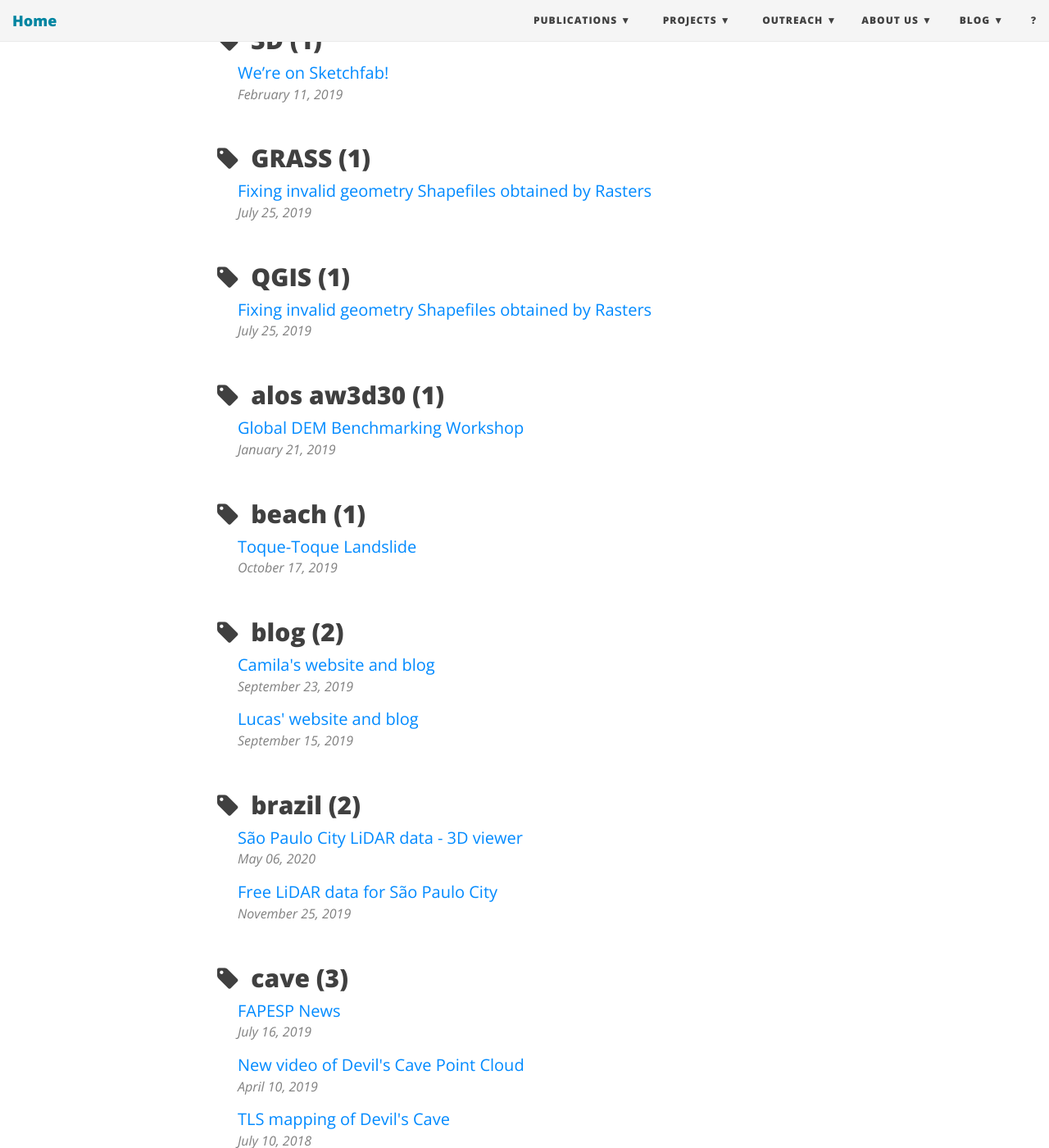
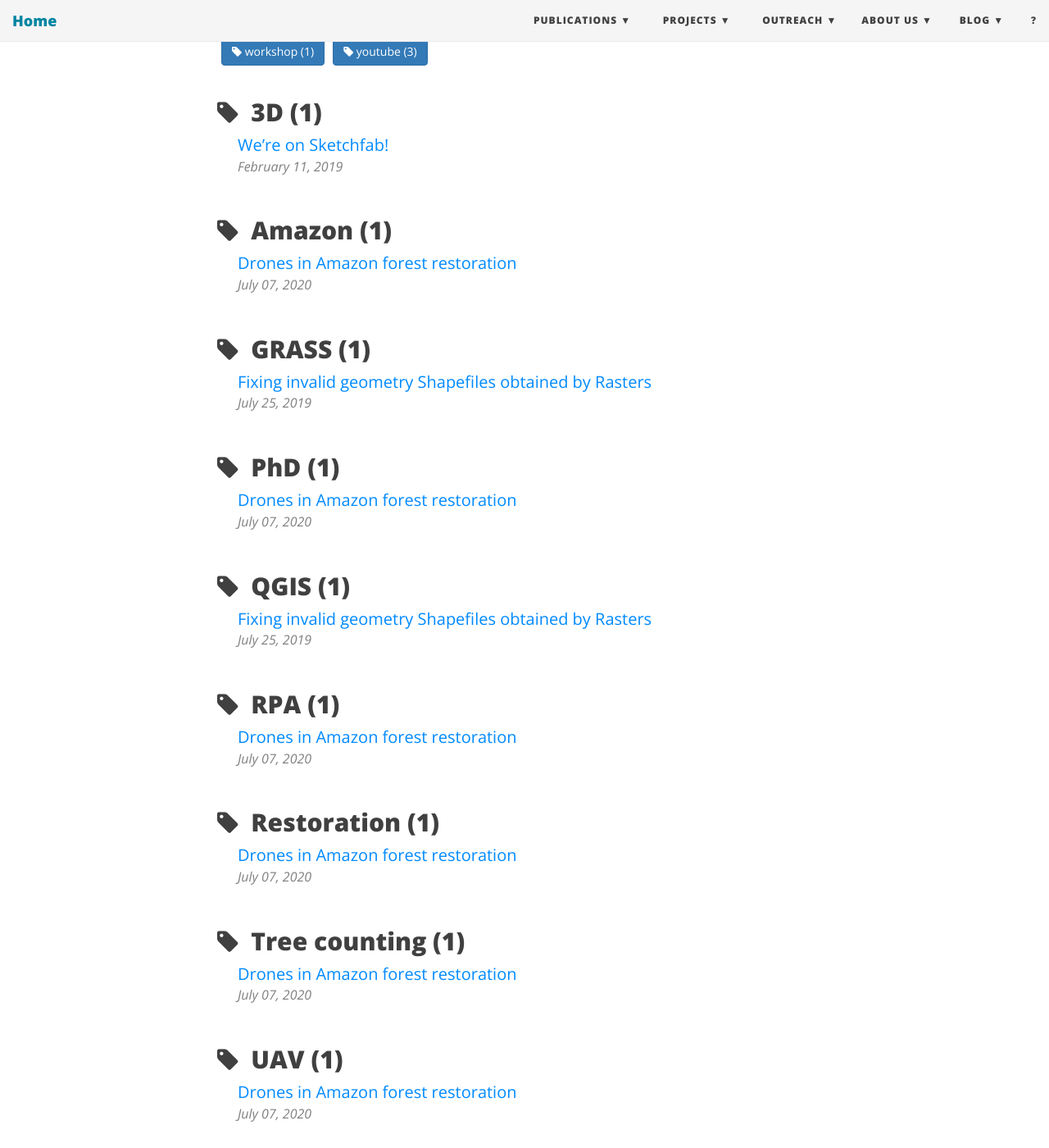
Before and after one commit to SPAMLab/SPAMLab.github.io, a Jekyll site: the page built from tags.html, in a window 1280 px wide and 1400 px high, scrolled down 647 px. Shown: the whole window at 82% size. Built offline with Jekyll 4.4.1, drawn with Linux system fonts in a browser that asks for light colours; nearby versions of some CDN libraries; some of the changed lines change nothing that is shown; some of the changed text lies outside the part shown.

Commit message:
add juvs paper post

```diff
--- /dev/null
+++ b/_posts/2020-07-07-juvs_treecount.md
@@ -0,0 +1,35 @@
+---
+layout: post
+published: true
+title: Drones in Amazon forest restoration
+permalink: /blog/juvs_treecount/
+tags:
+  - paper
+  - UAV
+  - drone
+  - RPA
+  - Tree counting
+  - Amazon
+  - PhD
+  - Restoration
+---
+
+Our PhD student Rafael just published a paper!
+
+In it, he proposes and evaluates a semi-automated methodology for counting trees directly on Digital Surface Models in forest restoration areas in the Amazon.
+
+Here's the citation:
+
+Albuquerque,R.W.; Costa,M.O.; Ferreira,M.E.; Carrero,G.C.; Grohmann,C.H., 2020. Remotely piloted aircraft imagery for automatic tree counting in forest restoration areas: a case study in the Amazon. _Journal of Unmanned Vehicle Systems_, [https://doi.org/10.1139/juvs-2019-0024](https://doi.org/10.1139/juvs-2019-0024)
+
+And the abstract:
+
+Throughout the world, restoration of degraded areas (RDA) is not only a global but also a local challenge. In this context, the Brazilian government committed itself to restore 12 million hectares of forests by 2030. RDA monitoring customarily depends on extensive fieldwork to collect data on all individuals planted. As remotely piloted aircrafts (RPAs) can reduce costs and time of fieldwork activities, studying this technology is therefore timely given. A crucial metric for RDA is the number of trees established in the area. Methods using RPAs on automatic tree counting showed good accuracy using algorithms based on the canopy height model (CHM), which is the difference between a digital surface model (DSM) and a digital terrain model (DTM). However, obtaining a DTM demands an extra computational processing step and may require field control points or manually delimiting objects on the surface. The study presented here proposes and evaluates a semi-automated methodology for counting trees directly on DSM in RDAs in the Amazon using RPA coupled with a red–green–blue standard photographic sensor. The DSM method obtained good overall accuracy and F-score indexes, superior to the CHM method for all study areas even when overall accuracy was low for both methods.
+
+
+
+
+
+
+&nbsp;
+&nbsp;
```
Also changed, not shown: publications.md (+0 -1 lines), Gemfile.lock.
